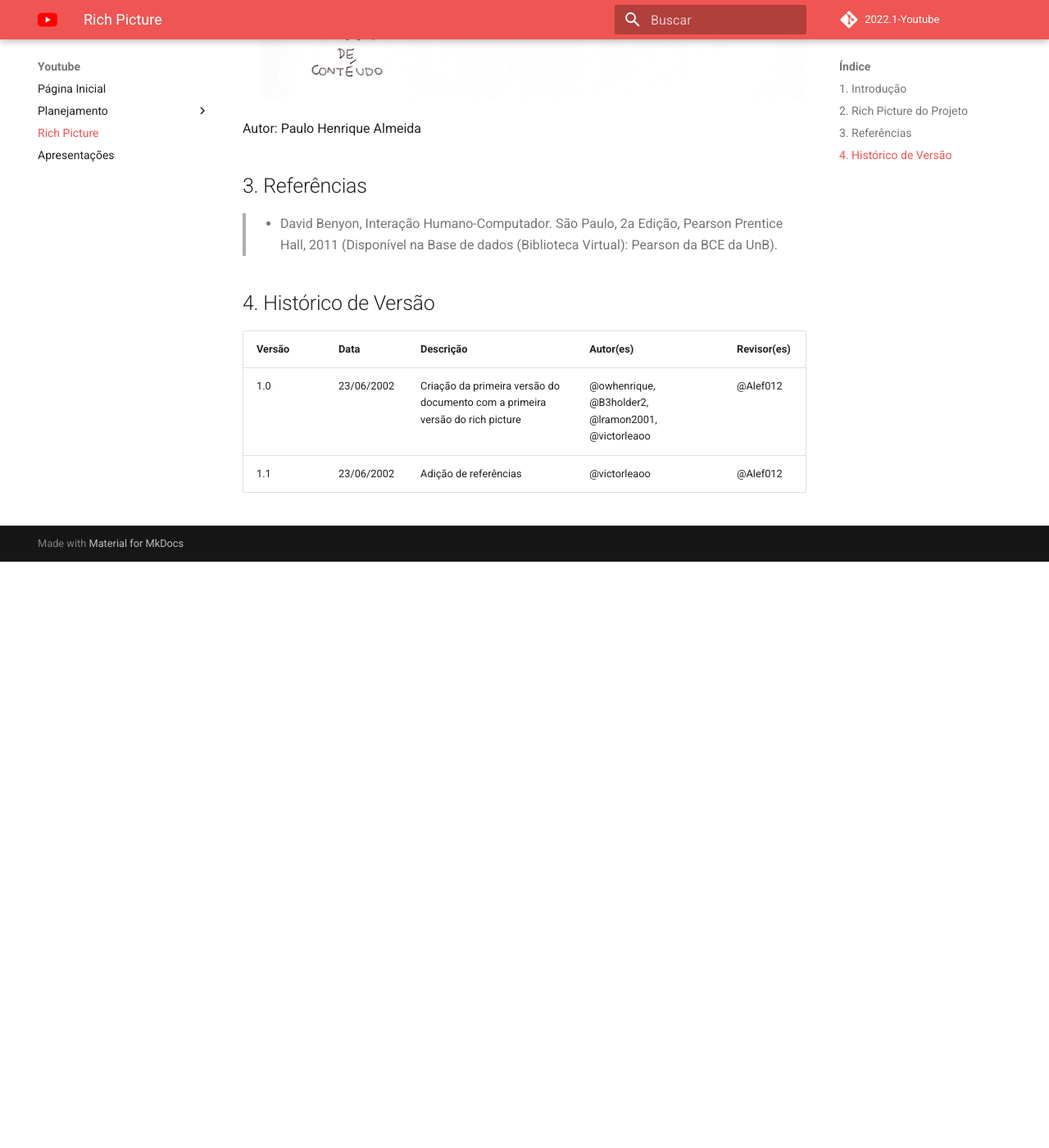
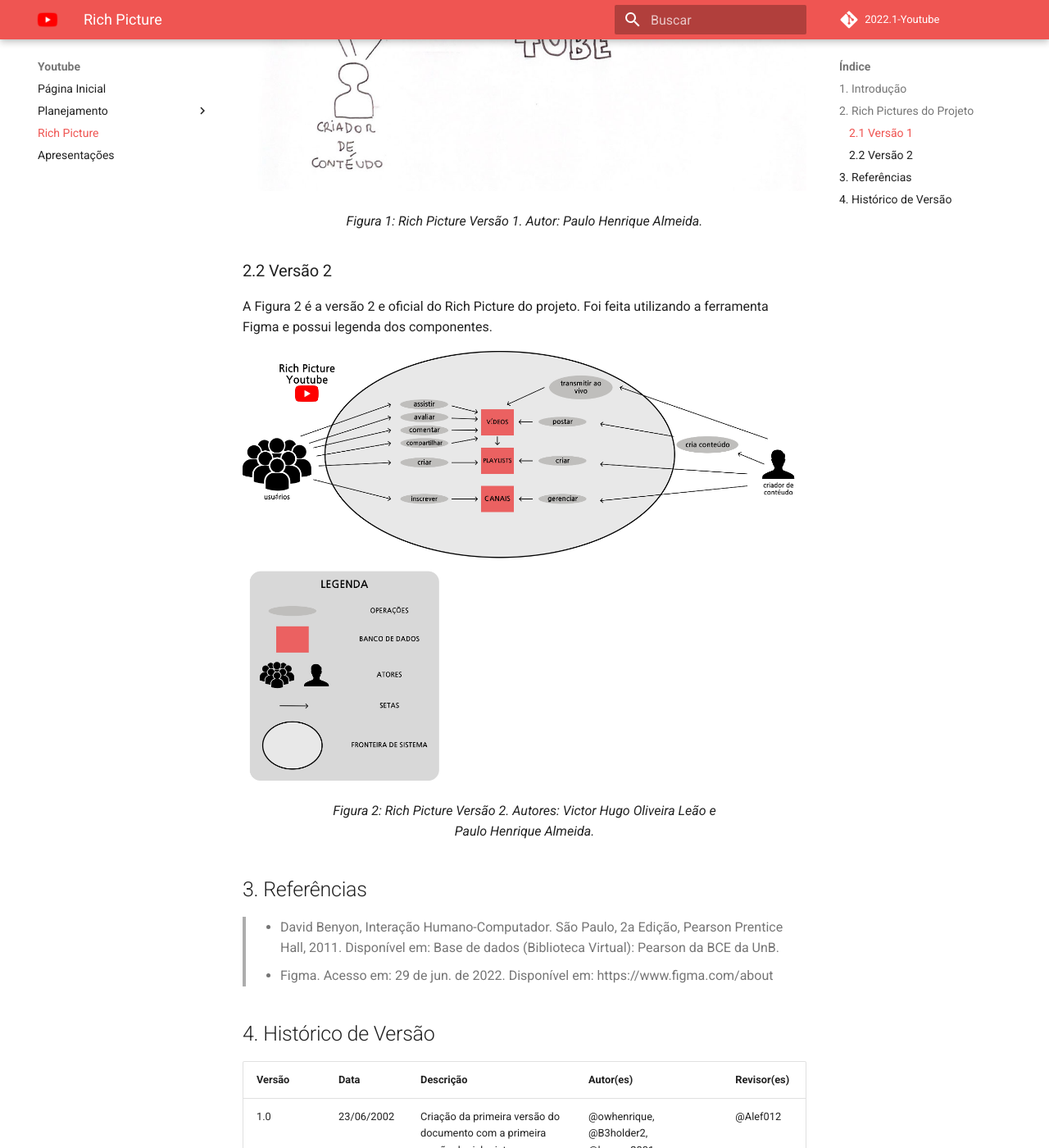
Before and after one commit to Requisitos-de-Software/2022.1-Youtube, an MkDocs documentation site: the page built from docs/richpicture.md, in a window 1280 px wide and 1400 px high, scrolled down 987 px. Shown: the whole window at 82% size. Built offline with MkDocs 1.6.1 and Material for MkDocs 9.7.7, drawn with Linux system fonts in a browser that asks for light colours; comment, search, counter and statistics services are not loaded; before the commit the page ends 1672 px from its top, so only the background shows below that; some of the changed text lies outside the part shown.

Commit message:
rich picture com legenda nas imagens

```diff
--- a/docs/richpicture.md
+++ b/docs/richpicture.md
@@ -4,22 +4,38 @@
 
 Rich Picture é uma maneira de conceitualizar as principais características de um sistema, uma vez que ele capta os principais relacionamentos conceituais entre as principais entidades conceituais de um sistema. (David Benyon, Interação Humano-Computador, página 30).
 
-## 2. Rich Picture do Projeto
+## 2. Rich Pictures do Projeto
+
+### 2.1 Versão 1
+A Figura 1 se refere à primeira versão do Rich Picture do aplicativo. Por ser uma visão inicial, foi feita à mão:
 
 <center>
 
 <img src="https://raw.githubusercontent.com/Requisitos-de-Software/2022.1-Youtube/main/docs/media/richpicture1.jpg" />
 
+<figcaption>Figura 1: Rich Picture Versão 1. Autor: Paulo Henrique Almeida.</figcaption>
+
 </center>
 
-Autor: Paulo Henrique Almeida
+### 2.2 Versão 2
+A Figura 2 é a versão 2 e oficial do Rich Picture do projeto. Foi feita utilizando a ferramenta Figma e possui legenda dos componentes.
+
+<center>
+
+<img src="https://raw.githubusercontent.com/Requisitos-de-Software/2022.1-Youtube/main/docs/media/RichPicture.jpg" />
+
+<figcaption>Figura 2: Rich Picture Versão 2. Autores: Victor Hugo Oliveira Leão e Paulo Henrique Almeida.</figcaption>
+
+</center>
 
 ## 3. Referências
 
->- David Benyon, Interação Humano-Computador. São Paulo, 2a Edição, Pearson Prentice Hall, 2011 (Disponível na Base de dados (Biblioteca Virtual): Pearson da BCE da UnB).
+> - David Benyon, Interação Humano-Computador. São Paulo, 2a Edição, Pearson Prentice Hall, 2011. Disponível em: Base de dados (Biblioteca Virtual): Pearson da BCE da UnB.
+> - Figma. Acesso em: 29 de jun. de 2022. Disponível em: https://www.figma.com/about
 
 ## 4. Histórico de Versão
 | Versão | Data | Descrição | Autor(es) | Revisor(es) |
 | ------ | ---- | --------- | --------- | ----------- |
 | 1.0    | 23/06/2002 | Criação da primeira versão do documento com a primeira versão do rich picture | @owhenrique, @B3holder2, @lramon2001, @victorleaoo | @Alef012 |
 | 1.1    | 23/06/2002 | Adição de referências |@victorleaoo | @Alef012 |
+| 2.0    | 03/07/2002 | Versão final do Rich Picture + Legenda nas imagens | @victorleaoo, @owhenrique | @B3holder2 |
```
Also changed, not shown: docs/media/RichPicture.jpg (added).
